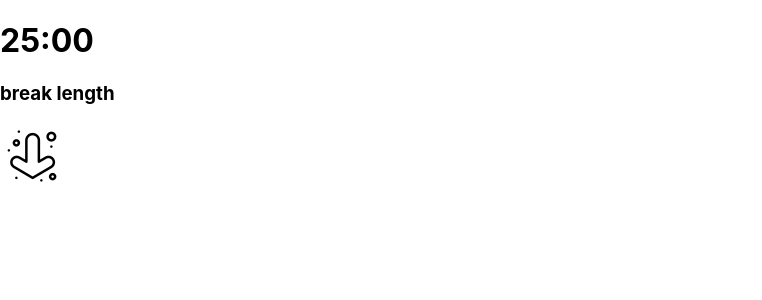
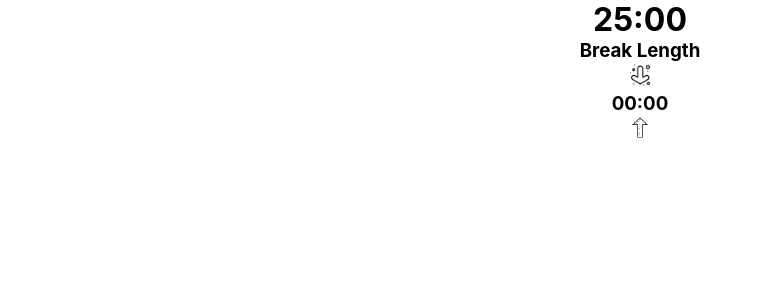
Before and after one commit to PrincessMaggy/clock, a React (Create React App) app: page / in a window 1280 px wide. Shown: the top 300 px of the page, without its empty margins (0-762 px from the left). Built offline with nearby package versions, Linux system fonts and the light colour scheme.

Commit message:
basic styling

```diff
--- a/src/App.js
+++ b/src/App.js
@@ -17,7 +17,7 @@ function App() {
       <h1>{formatTime(displayTime)}</h1>
 
       <Length
-      title={"break length"}
+      title={"Break Length"}
       changeTime={null}
       type={"break"}
       time={null}
--- a/src/components/Length.js
+++ b/src/components/Length.js
@@ -14,6 +14,8 @@ const Length =({title, changeTime, type, time, formatTime})=>{
             <h3>{title}</h3>
             <div className="times">
                 <img src={down} alt="" />
+                <h3>{formatTime(time)}</h3>
+                <img src={up} alt="" />
             </div>
         </div>
     )
--- a/src/styles/app.scss
+++ b/src/styles/app.scss
@@ -1,3 +1,14 @@
-// h1 {
-//     font-size: 12px;
-// }
+* {
+    margin: 0;
+    padding: 0;
+    box-sizing: border-box;
+}
+
+body {
+    color: black;
+    text-align: center;
+}
+
+img {
+    width: 2%;
+}
```
